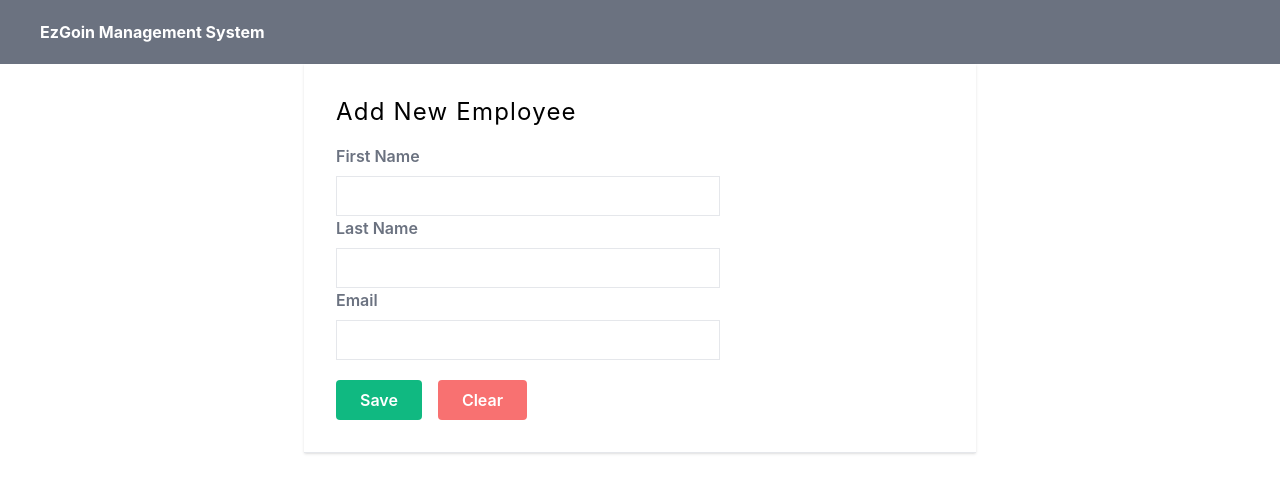
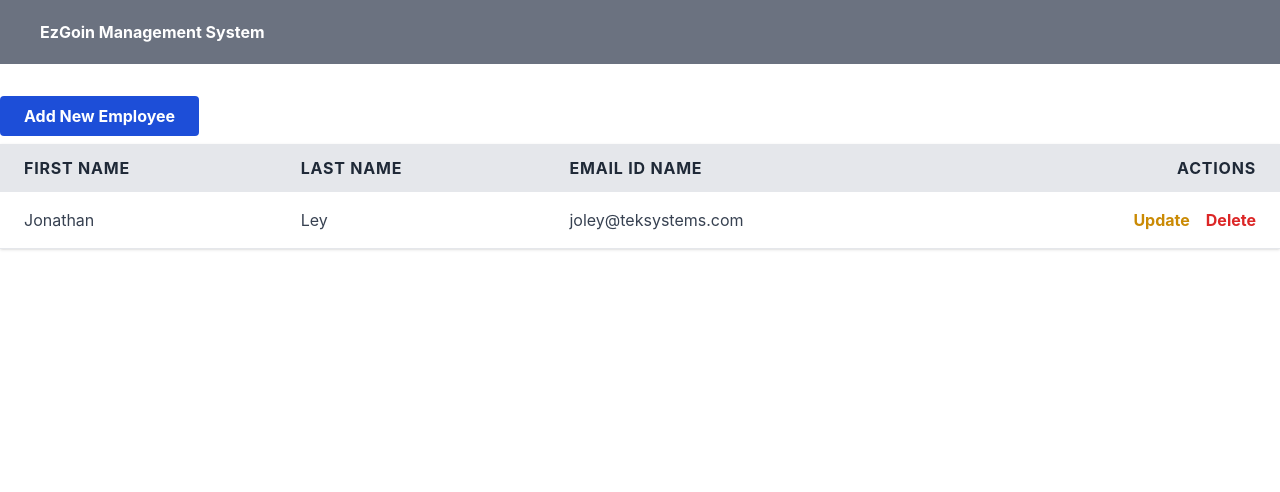
Before and after one commit to Jonathan-Ley/Independent-Projects, a React (Create React App) app in the folder employee-management/frontend/: page / in a window 1280 px wide. Shown: the top 492 px of the page. Built offline with nearby package versions, Linux system fonts and the light colour scheme.

Commit message:
Installed router dom; implemented DisplayEmployees component

```diff
--- a/employee-management/frontend/package.json
+++ b/employee-management/frontend/package.json
@@ -9,6 +9,7 @@
     "axios": "^1.3.4",
     "react": "^18.2.0",
     "react-dom": "^18.2.0",
+    "react-router-dom": "^6.9.0",
     "react-scripts": "5.0.1",
     "web-vitals": "^2.1.4"
   },
--- a/employee-management/frontend/src/App.js
+++ b/employee-management/frontend/src/App.js
@@ -1,12 +1,21 @@
 import "./App.css";
 import AddEmployee from "./components/AddEmployee";
 import NavBar from "./components/NavBar";
+import { BrowserRouter, Route, Routes } from "react-router-dom";
+import DisplayEmployees from "./components/DisplayEmployees";
 
 function App() {
   return (
     <>
-      <NavBar />
-      <AddEmployee />
+      <BrowserRouter>
+        <NavBar />
+        <Routes>
+          <Route index element={<DisplayEmployees />} />
+          <Route path="/" element={<DisplayEmployees />} />
+          <Route path="/employeeList" element={<DisplayEmployees />} />
+          <Route path="/addEmployee" element={<AddEmployee />} />
+        </Routes>
+      </BrowserRouter>
     </>
   );
 }
--- /dev/null
+++ b/employee-management/frontend/src/components/DisplayEmployees.jsx
@@ -0,0 +1,68 @@
+import React from "react";
+import { useNavigate } from "react-router-dom";
+
+const DisplayEmployees = () => {
+  const navigate = useNavigate();
+  return (
+    <>
+      <div className="container mx-auto my-8">
+        <div className="h-12">
+          <button
+            onClick={() => navigate("/addEmployee")}
+            className="rounded bg-blue-700 text-white px-6 py-2 font-bold hover:bg-slate-600"
+          >
+            Add New Employee
+          </button>
+        </div>
+        <div className="flex shadow border-b">
+          <table className="min-w-full">
+            <thead className="bg-gray-200">
+              <tr>
+                <th className="text-left font-bold text-gray-800 uppercase tracking-wider py-3 px-6">
+                  First Name
+                </th>
+                <th className="text-left font-bold text-gray-800 uppercase tracking-wider py-3 px-6">
+                  Last Name
+                </th>
+                <th className="text-left font-bold text-gray-800 uppercase tracking-wider py-3 px-6">
+                  Email ID Name
+                </th>
+                <th className="text-right font-bold text-gray-800 uppercase tracking-wider py-3 px-6">
+                  Actions
+                </th>
+              </tr>
+            </thead>
+            <tbody>
+              <tr>
+                <td className="text-left px-6 py-4 whitespace-normal">
+                  <div className="text-md text-gray-700">Jonathan</div>
+                </td>
+                <td className="text-left px-6 py-4 whitespace-normal">
+                  <div className="text-md text-gray-700">Ley</div>
+                </td>
+                <td className="text-left px-6 py-4 whitespace-normal">
+                  <div className="text-md text-gray-700">
+                    joley@teksystems.com
+                  </div>
+                </td>
+                <td className="text-right px-6 py-4 whitespace-normal font-bold">
+                  <a
+                    href="#"
+                    className="text-yellow-600 hover:text-indigo-800 px-4"
+                  >
+                    Update
+                  </a>
+                  <a href="#" className="text-red-600 hover:text-indigo-800">
+                    Delete
+                  </a>
+                </td>
+              </tr>
+            </tbody>
+          </table>
+        </div>
+      </div>
+    </>
+  );
+};
+
+export default DisplayEmployees;
```
Also changed, not shown: 1 other file (tests, documents, lock files or other folders).
